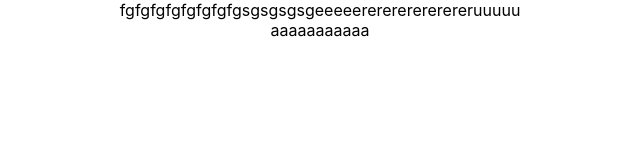
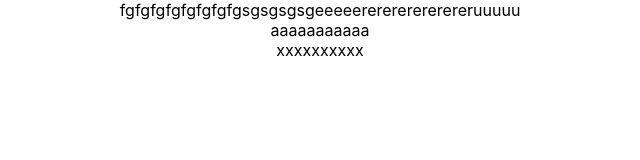
Before and after one commit to NarekAvagyan777/github, a React (Create React App) app: page / in a window 1280 px wide. Shown: the top 160 px of the page, without its empty margins (320-960 px from the left). Built offline with nearby package versions, Linux system fonts and the light colour scheme.

Commit message:
new fixes

```diff
--- a/src/App.js
+++ b/src/App.js
@@ -6,6 +6,7 @@ function App() {
     <div className="App">
         fgfgfgfgfgfgfgfgsgsgsgsgeeeeererererererereruuuuu
         <Text />
+        xxxxxxxxxx
     </div>
   );
 }
```
